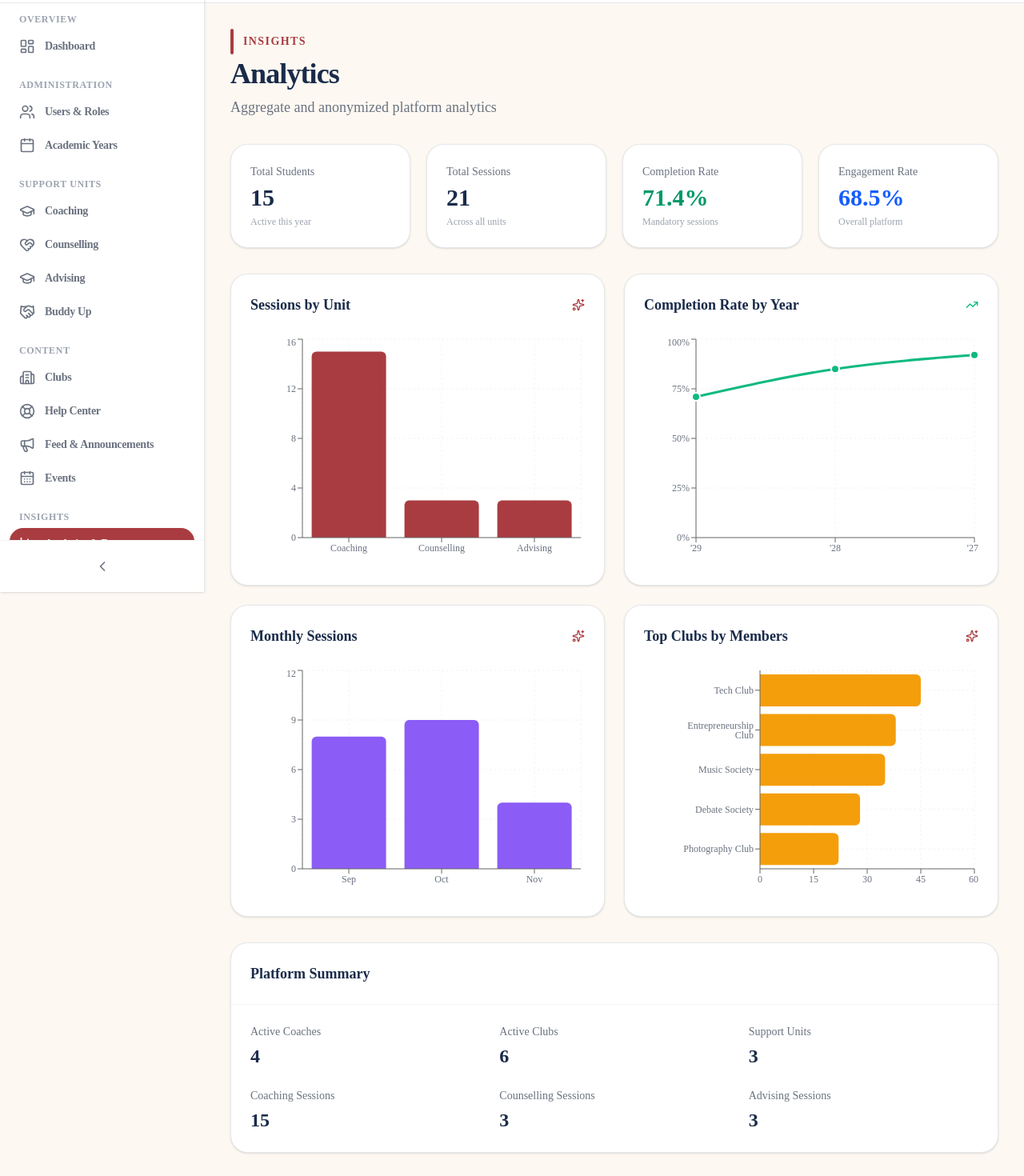
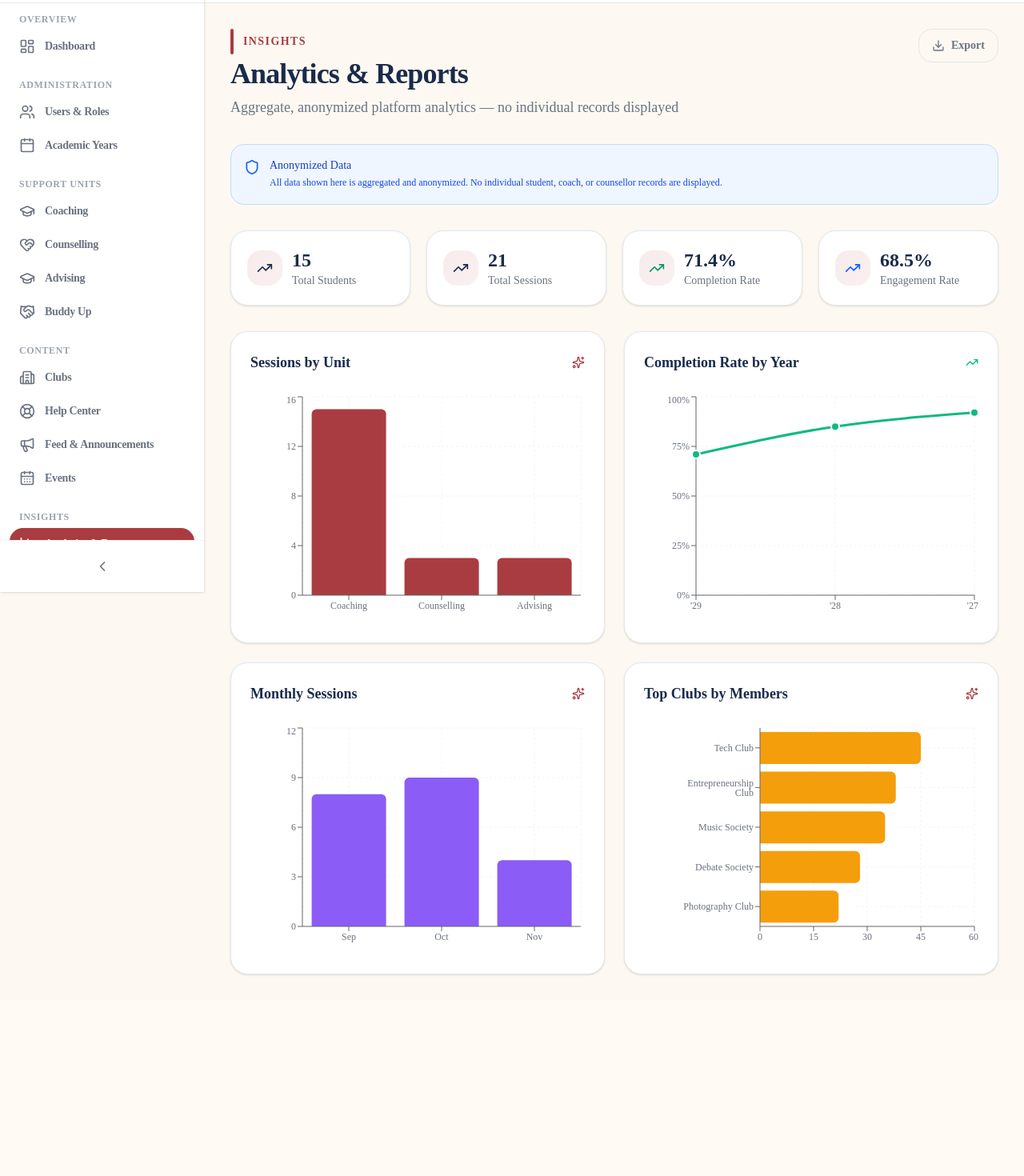
Before and after one commit to adoumouangnamouemmanuel/freshers_hub, a Next.js app in the folder apps/web/: page /dashboard/analytics in a window 1280 px wide. Shown: the part 60-1530 px from the top of the page at 80% size. After the commit the page ends 1310 px from the top, so only its background shows below. Built offline with nearby package versions, Linux system fonts and the light colour scheme.

Commit message:
new analytics screen

```diff
--- a/apps/web/app/dashboard/analytics/page.tsx
+++ b/apps/web/app/dashboard/analytics/page.tsx
@@ -1,39 +1,26 @@
 "use client";
 
 import { motion } from "framer-motion";
-import {
-  BarChart, Bar, XAxis, YAxis, CartesianGrid, Tooltip, ResponsiveContainer, LineChart, Line,
-} from "recharts";
+import { BarChart, Bar, XAxis, YAxis, CartesianGrid, Tooltip, ResponsiveContainer, LineChart, Line } from "recharts";
 import { mockAnalytics } from "@/lib/mock-data";
-import { Sparkles, TrendingUp } from "lucide-react";
+import { Sparkles, TrendingUp, Download } from "lucide-react";
+import { AnimatedPage, AnimatedSection } from "@/components/ui/animated-container";
+import { PageHeader } from "@/components/ui/page-header";
+import { MiniStatCard } from "@/components/ui/card";
+import { AnalyticsConfidentialityBanner } from "@/components/ui/confidentiality-banner";
 
-const containerVariants = {
-  hidden: { opacity: 0 },
-  visible: { opacity: 1, transition: { staggerChildren: 0.06 } },
-};
-const itemVariants = {
-  hidden: { opacity: 0, y: 20 },
-  visible: { opacity: 1, y: 0, transition: { duration: 0.4, ease: [0.4, 0, 0.2, 1] as const } },
-};
-
-const tooltipStyle = {
-  borderRadius: "12px",
-  border: "1px solid #e5e7eb",
-  background: "white",
-  boxShadow: "0 4px 20px rgba(0,0,0,0.08)",
-};
+const tooltipStyle = { borderRadius: "12px", border: "1px solid #e5e7eb", background: "white", boxShadow: "0 4px 20px rgba(0,0,0,0.08)" };
 
 export default function AnalyticsPage() {
   return (
-    <motion.div variants={containerVariants} initial="hidden" animate="visible" className="space-y-8">
-      <motion.div variants={itemVariants}>
-        <div className="flex items-center gap-3 mb-1">
-          <div className="h-8 w-1 rounded-full bg-[#A93C40]" />
-          <p className="text-sm font-semibold text-[#A93C40] tracking-widest uppercase">Insights</p>
-        </div>
-        <h1 className="text-4xl font-bold text-[#1A2B4A] tracking-tight">Analytics</h1>
-        <p className="text-[#6B7280] mt-2 text-lg">Aggregate and anonymized platform analytics</p>
-      </motion.div>
+    <AnimatedPage>
+      <PageHeader title="Analytics & Reports" description="Aggregate, anonymized platform analytics — no individual records displayed" badge="Insights" action={
+        <button className="inline-flex items-center gap-2 px-4 py-2.5 rounded-xl border border-[#e5e7eb] text-sm font-semibold text-[#6B7280] hover:bg-[#f8f4ef] transition-colors cursor-pointer">
+          <Download className="w-4 h-4" /> Export
+        </button>
+      } />
+
+      <AnalyticsConfidentialityBanner />
 
       <div className="grid gap-5 grid-cols-1 sm:grid-cols-2 lg:grid-cols-4">
         {[
@@ -42,20 +29,13 @@ export default function AnalyticsPage() {
           { label: "Completion Rate", value: `${mockAnalytics.completion_rate}%`, sub: "Mandatory sessions", color: "text-emerald-600" },
           { label: "Engagement Rate", value: `${mockAnalytics.engagement_rate}%`, sub: "Overall platform", color: "text-blue-600" },
         ].map((item, i) => (
-          <motion.div key={item.label} variants={itemVariants} className="rounded-2xl border bg-white p-6 shadow-sm">
-            <p className="text-sm text-[#6B7280]">{item.label}</p>
-            <p className={`text-3xl font-bold mt-1 ${item.color || "text-[#1A2B4A]"}`}>{item.value}</p>
-            <p className="text-xs text-[#9CA3AF] mt-1">{item.sub}</p>
-          </motion.div>
+          <MiniStatCard key={item.label} icon={TrendingUp} value={item.value} label={item.label} color={item.color || "text-[#1A2B4A]"} />
         ))}
       </div>
 
       <div className="grid gap-6 lg:grid-cols-2">
-        <motion.div variants={itemVariants} className="rounded-2xl border bg-white p-6 shadow-sm">
-          <div className="flex items-center justify-between mb-6">
-            <h2 className="text-lg font-semibold text-[#1A2B4A]">Sessions by Unit</h2>
-            <Sparkles className="w-4 h-4 text-[#A93C40]" />
-          </div>
+        <AnimatedSection className="rounded-2xl border bg-white p-6 shadow-sm">
+          <div className="flex items-center justify-between mb-6"><h2 className="text-lg font-semibold text-[#1A2B4A]">Sessions by Unit</h2><Sparkles className="w-4 h-4 text-[#A93C40]" /></div>
           <div className="h-72">
             <ResponsiveContainer width="100%" height="100%">
               <BarChart data={mockAnalytics.sessions_by_unit}>
@@ -67,13 +47,10 @@ export default function AnalyticsPage() {
               </BarChart>
             </ResponsiveContainer>
           </div>
-        </motion.div>
+        </AnimatedSection>
 
-        <motion.div variants={itemVariants} className="rounded-2xl border bg-white p-6 shadow-sm">
-          <div className="flex items-center justify-between mb-6">
-            <h2 className="text-lg font-semibold text-[#1A2B4A]">Completion Rate by Year</h2>
-            <TrendingUp className="w-4 h-5 text-emerald-500" />
-          </div>
+        <AnimatedSection className="rounded-2xl border bg-white p-6 shadow-sm">
+          <div className="flex items-center justify-between mb-6"><h2 className="text-lg font-semibold text-[#1A2B4A]">Completion Rate by Year</h2><TrendingUp className="w-4 h-5 text-emerald-500" /></div>
           <div className="h-72">
             <ResponsiveContainer width="100%" height="100%">
               <LineChart data={mockAnalytics.completion_by_class_year}>
@@ -85,13 +62,10 @@ export default function AnalyticsPage() {
               </LineChart>
             </ResponsiveContainer>
           </div>
-        </motion.div>
+        </AnimatedSection>
 
-        <motion.div variants={itemVariants} className="rounded-2xl border bg-white p-6 shadow-sm">
-          <div className="flex items-center justify-between mb-6">
-            <h2 className="text-lg font-semibold text-[#1A2B4A]">Monthly Sessions</h2>
-            <Sparkles className="w-4 h-4 text-[#A93C40]" />
-          </div>
+        <AnimatedSection className="rounded-2xl border bg-white p-6 shadow-sm">
+          <div className="flex items-center justify-between mb-6"><h2 className="text-lg font-semibold text-[#1A2B4A]">Monthly Sessions</h2><Sparkles className="w-4 h-4 text-[#A93C40]" /></div>
           <div className="h-72">
             <ResponsiveContainer width="100%" height="100%">
               <BarChart data={mockAnalytics.monthly_sessions}>
@@ -103,13 +77,10 @@ export default function AnalyticsPage() {
               </BarChart>
             </ResponsiveContainer>
           </div>
-        </motion.div>
+        </AnimatedSection>
 
-        <motion.div variants={itemVariants} className="rounded-2xl border bg-white p-6 shadow-sm">
-          <div className="flex items-center justify-between mb-6">
-            <h2 className="text-lg font-semibold text-[#1A2B4A]">Top Clubs by Members</h2>
-            <Sparkles className="w-4 h-4 text-[#A93C40]" />
-          </div>
+        <AnimatedSection className="rounded-2xl border bg-white p-6 shadow-sm">
+          <div className="flex items-center justify-between mb-6"><h2 className="text-lg font-semibold text-[#1A2B4A]">Top Clubs by Members</h2><Sparkles className="w-4 h-4 text-[#A93C40]" /></div>
           <div className="h-72">
             <ResponsiveContainer width="100%" height="100%">
               <BarChart data={mockAnalytics.top_clubs} layout="vertical">
@@ -121,31 +92,8 @@ export default function AnalyticsPage() {
               </BarChart>
             </ResponsiveContainer>
           </div>
-        </motion.div>
+        </AnimatedSection>
       </div>
-
-      <motion.div variants={itemVariants} className="rounded-2xl border bg-white shadow-sm">
-        <div className="p-6 border-b border-[#f3f4f6]">
-          <h2 className="text-lg font-semibold text-[#1A2B4A]">Platform Summary</h2>
-        </div>
-        <div className="p-6">
-          <div className="grid gap-6 sm:grid-cols-2 lg:grid-cols-3">
-            {[
-              { label: "Active Coaches", value: mockAnalytics.active_coaches },
-              { label: "Active Clubs", value: mockAnalytics.active_clubs },
-              { label: "Support Units", value: 3 },
-              { label: "Coaching Sessions", value: mockAnalytics.sessions_by_unit.find((s) => s.unit === "Coaching")?.count || 0 },
-              { label: "Counselling Sessions", value: mockAnalytics.sessions_by_unit.find((s) => s.unit === "Counselling")?.count || 0 },
-              { label: "Advising Sessions", value: mockAnalytics.sessions_by_unit.find((s) => s.unit === "Advising")?.count || 0 },
-            ].map((item) => (
-              <div key={item.label} className="space-y-1">
-                <p className="text-sm text-[#6B7280]">{item.label}</p>
-                <p className="text-2xl font-bold text-[#1A2B4A]">{item.value}</p>
-              </div>
-            ))}
-          </div>
-        </div>
-      </motion.div>
-    </motion.div>
+    </AnimatedPage>
   );
 }
```
